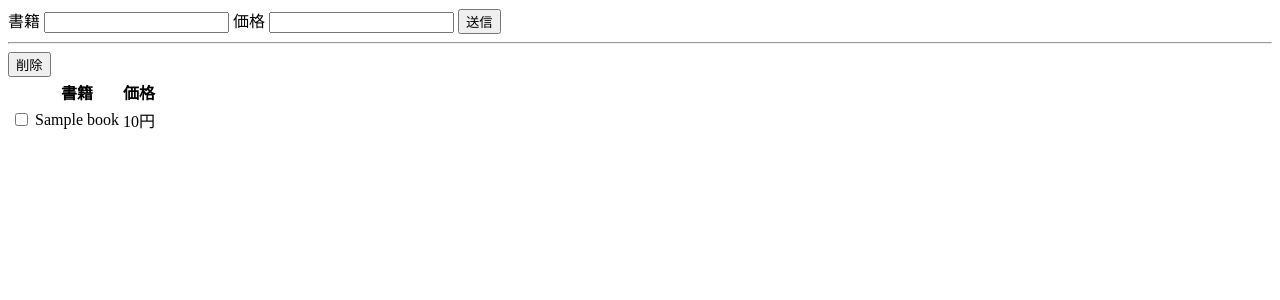
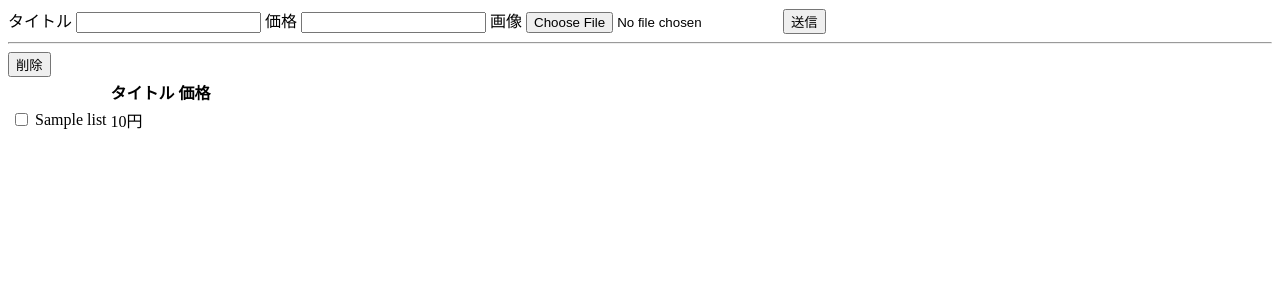
Before and after one commit to k018c1191/flaskworks, a Flask app: template templates/index.html in a window 1280 px wide. Shown: the top 300 px of the page. Run offline with Flask 2, Linux system fonts and the light colour scheme; the template is opened without the code that fills it: most values are stand-ins (such as "Sample title", 1, 10 or a date in 2020).

Commit message:
9.2.database( select )

```diff
--- a/app.py
+++ b/app.py
@@ -1,25 +1,33 @@
 from flask import Flask, render_template, request, redirect
 import mysql.connector as db
+import os
+import json
 
 db_param = {
     'user' : 'mysql',
     'host' : 'localhost',
     'password' : '',
-    'database' : 'db1'
+    'database' : 'itemdb'
 }
 
 app = Flask(__name__)
+
+ALLOWED_EXTENSIONS = set(['png', 'jpg', 'jpeg', 'gif'])
+app.config['UPLOAD_FOLDER'] = './static/uploads'
+
+def allowed_file(filename):
+    return '.' in filename and filename.rsplit('.', 1)[1] in ALLOWED_EXTENSIONS
 
 @app.route('/')
 def index():
     conn = db.connect(**db_param)
     cur = conn.cursor()
-    stmt = 'SELECT * FROM books'
+    stmt = 'SELECT * FROM list'
     cur.execute(stmt)
     rows = cur.fetchall()
     cur.close()
     conn.close()
-    return render_template('index.html', books=rows)
+    return render_template('index.html', list=rows)
 
 @app.route('/send', methods=['POST'])
 def send():
--- a/templates/index.html
+++ b/templates/index.html
@@ -5,11 +5,13 @@
     </head>
 
     <body>
-        <form method="post" action="/send">
-            <label for="title">書籍</label>
+        <form method="post" action="/send" enctype="multipart/form-data">
+            <label for="title">タイトル</label>
             <input type="text" id="title" name="title">
             <label for="price">価格</label>
             <input type="number" id="price" name="price">
+            <label for="img_file">画像</label>
+            <input type="file" id="img_file" name="img_file">
             <input type="submit" value="送信">
         </form>
 
@@ -17,8 +19,8 @@
         <form method="post" action="/delete">
             <input type="submit" value="削除"><br>
             <table>
-                <tr><th></th><th>書籍</th><th>価格</th></tr>
-                {% for (id, title, price) in books %}
+                <tr><th></th><th></th><th>タイトル</th><th>価格</th></tr>
+                {% for (id, title, price, image) in list %}
                  <tr><td><input type="checkbox" name="del_list" value="{{ id }}"></td><td>{{ title }}</td><td>{{ price }}円</td></tr>
                 {% endfor %}
             </table>
```
